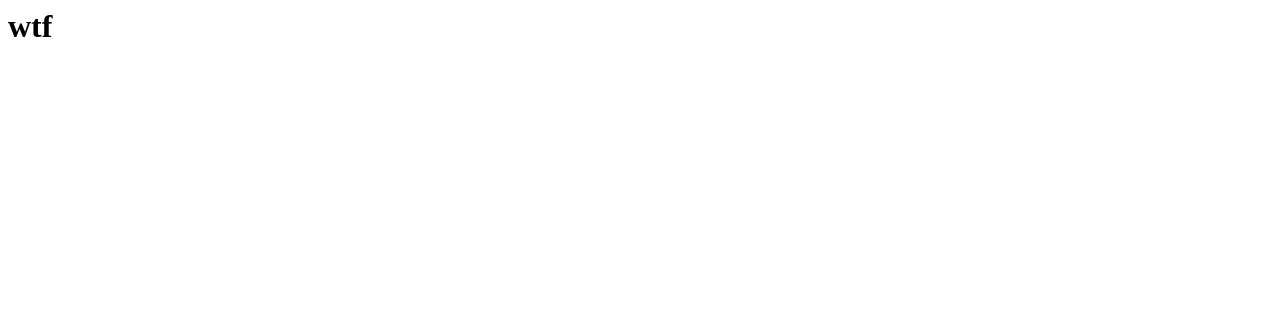
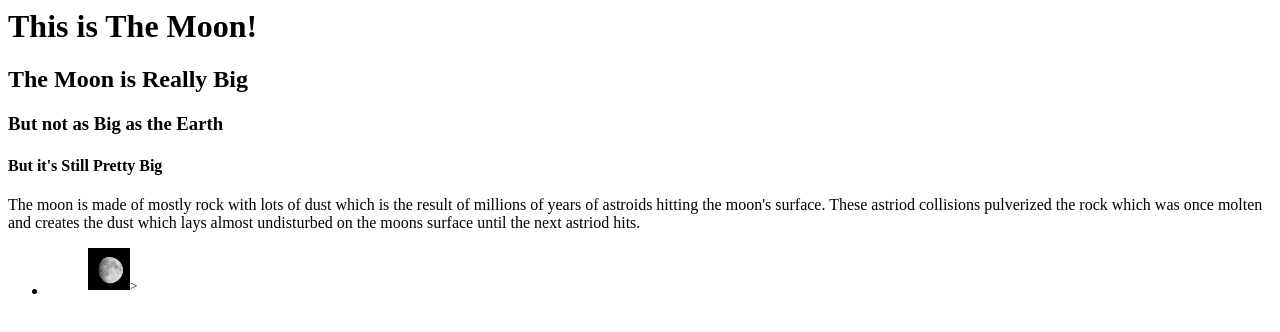
Before and after one commit to oudy0001/mad9013-ex1, a plain HTML site: page index.html in a window 1280 px wide. Drawn offline with Linux system fonts and the light colour scheme.

Commit message:
added gh.pages, content, image and more.html

```diff
--- a/index.html
+++ b/index.html
@@ -1,3 +1,15 @@
-
-
-<h1>wtf</h1>
+<h1>This is The Moon!</h1>
+<h2>The Moon is Really Big</h2>
+<h3>But not as Big as the Earth</h3>
+<h4>But it's Still Pretty Big</h4>
+<p>The moon is made of mostly rock with lots of dust which is the result of millions of years of astroids hitting the moon's surface.  These astriod collisions pulverized the rock which was once molten and creates the dust which lays almost undisturbed on the moons surface until the next astriod hits.</p>
+<a>
+<ul>
+<li>
+<time>
+<ol>
+<sup>
+<img src="moon.jpg" alt="Smiley face" height="42" width="42">>
+<figure>
+<figcaption>
+<strong>
```
Also changed, not shown: more.html (added, +3 -0 lines), moon.jpg (added).
